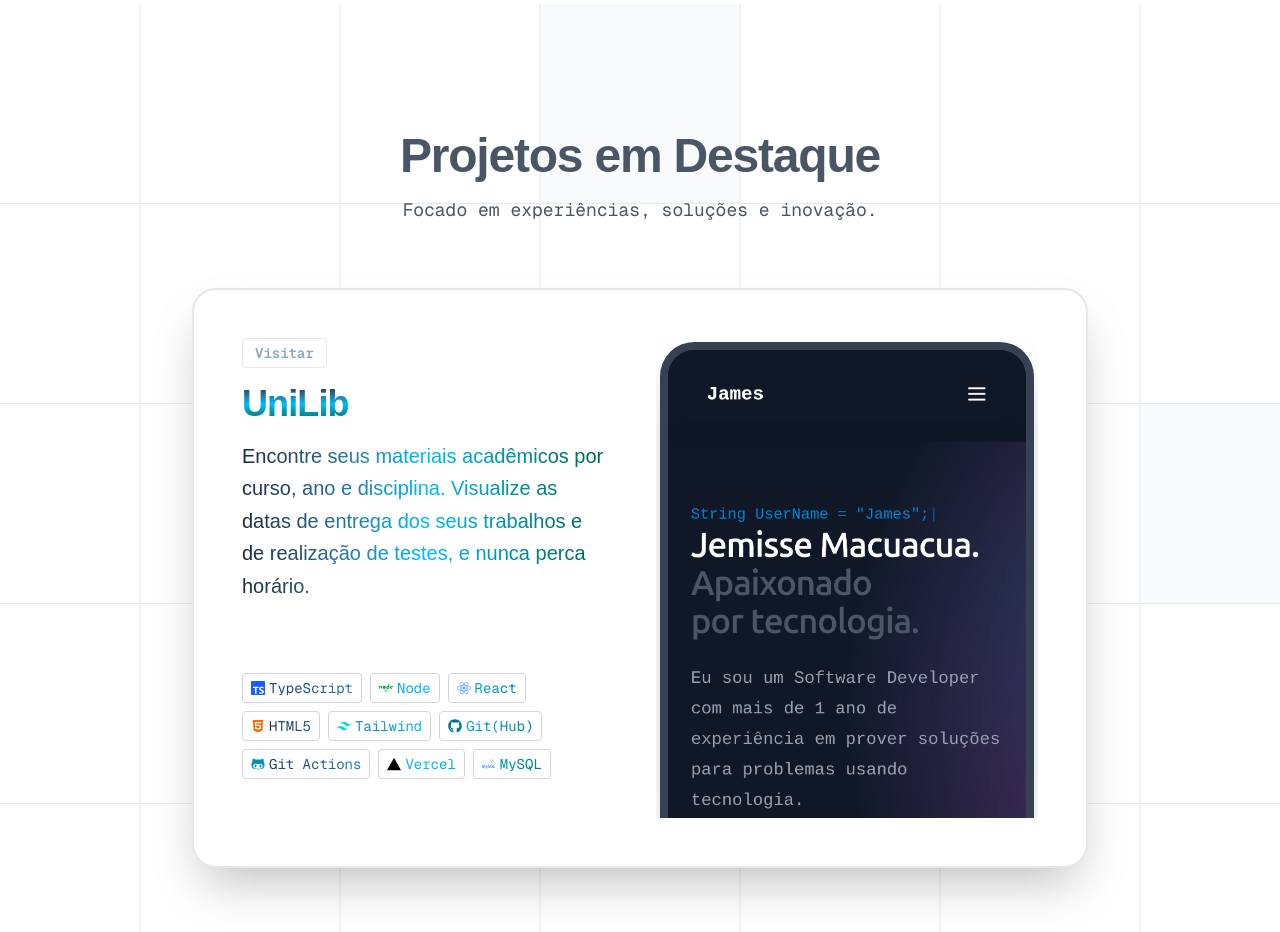
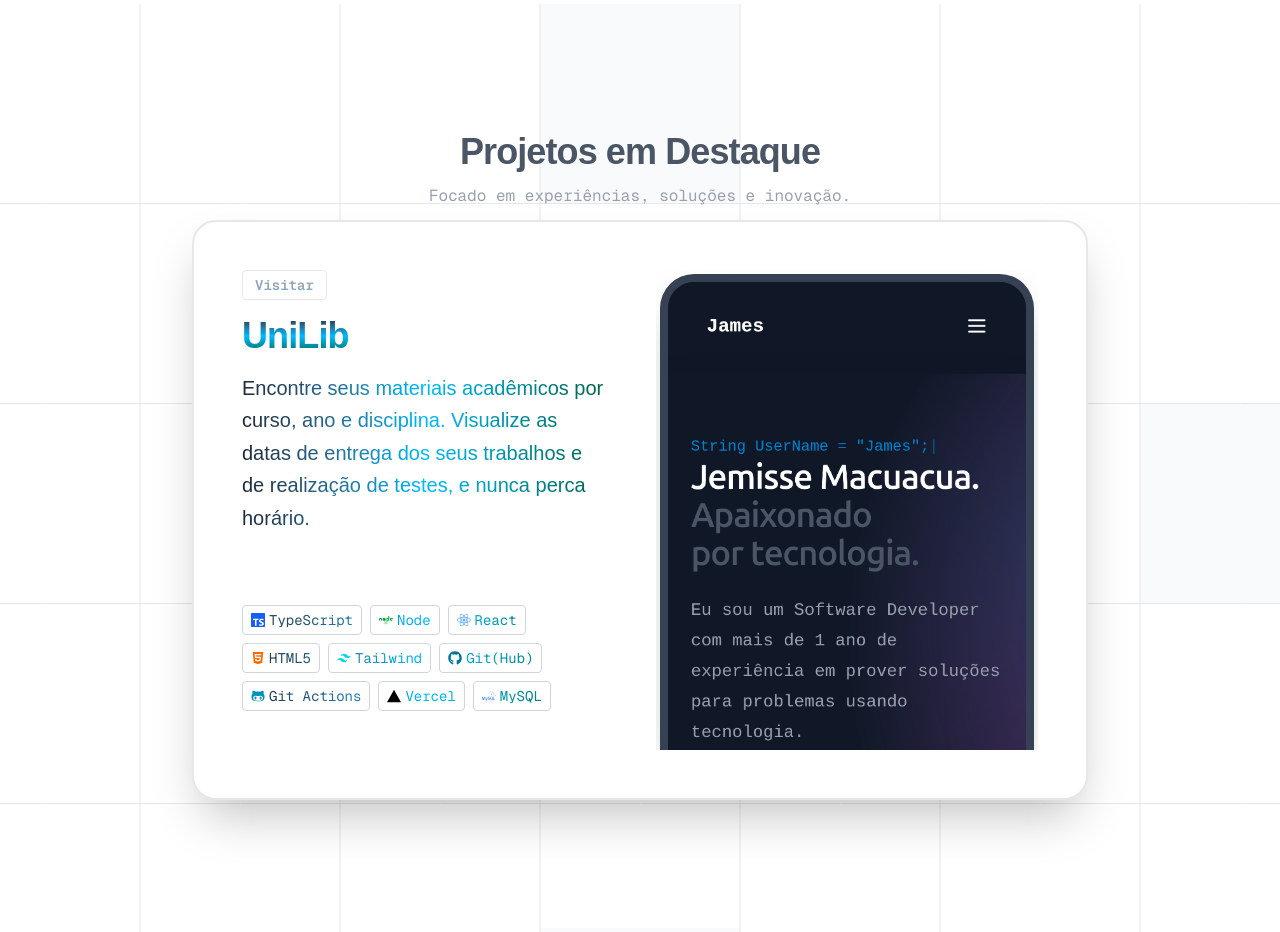
Before and after one commit to Jemissemacuacua/Portifolio-Nextjs, a Next.js app in the folder my-app/: page / in a window 1280 px wide. Shown: the part 880-1812 px from the top of the page. Built offline with nearby package versions, Linux system fonts and the light colour scheme.

Commit message:
refactor(unilib): melhorar estilização dos headers e descrição da section

```diff
--- a/my-app/app/sections/Projectos/UniLib.tsx
+++ b/my-app/app/sections/Projectos/UniLib.tsx
@@ -43,10 +43,12 @@ function Unilib() {
             </div>
 
             <div className="mx-auto max-w-4xl">
-        <h2 className="text-4xl font-semibold tracking-tight text-gray-600 sm:text-5xl text-center mb-4">
+
+
+                <h2 className="text-4xl font-semibold tracking-tight text-balance text-gray-600 sm:text-4xl text-center">
                     Projetos em Destaque
                 </h2>
-        <p className="text-center text-lg text-gray-600 font-mono mb-16">
+                <p className="text-center py-3 font-mono text-gray-400 md:w-1/2 mx-auto">
                     Focado em experiências, soluções e inovação.
                 </p>
 
@@ -114,7 +116,7 @@ function Unilib() {
                                         </span>
 
                                         <span className="border border-gray-300 rounded px-2 py-1 text-sm flex items-center gap-1">
-                      <FaGithubAlt className="text-cyan-600"/> Git Actions
+                                            <FaGithubAlt className="text-cyan-600" /> Git Actions
                                         </span>
 
                                         <span className="border border-gray-300 rounded px-2 py-1 text-sm flex items-center gap-1">
```
Lines whose indentation alone changed are shown as unchanged.
